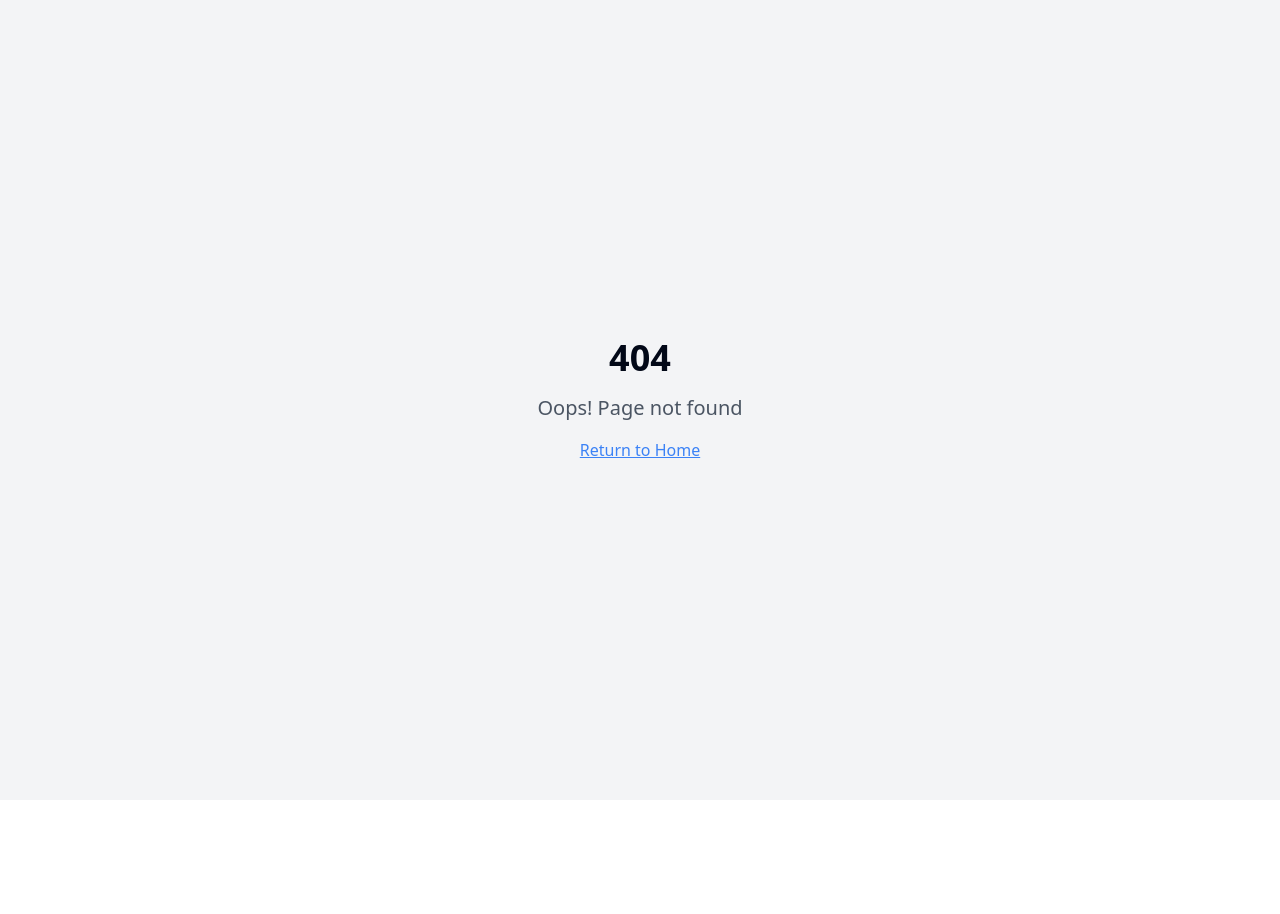
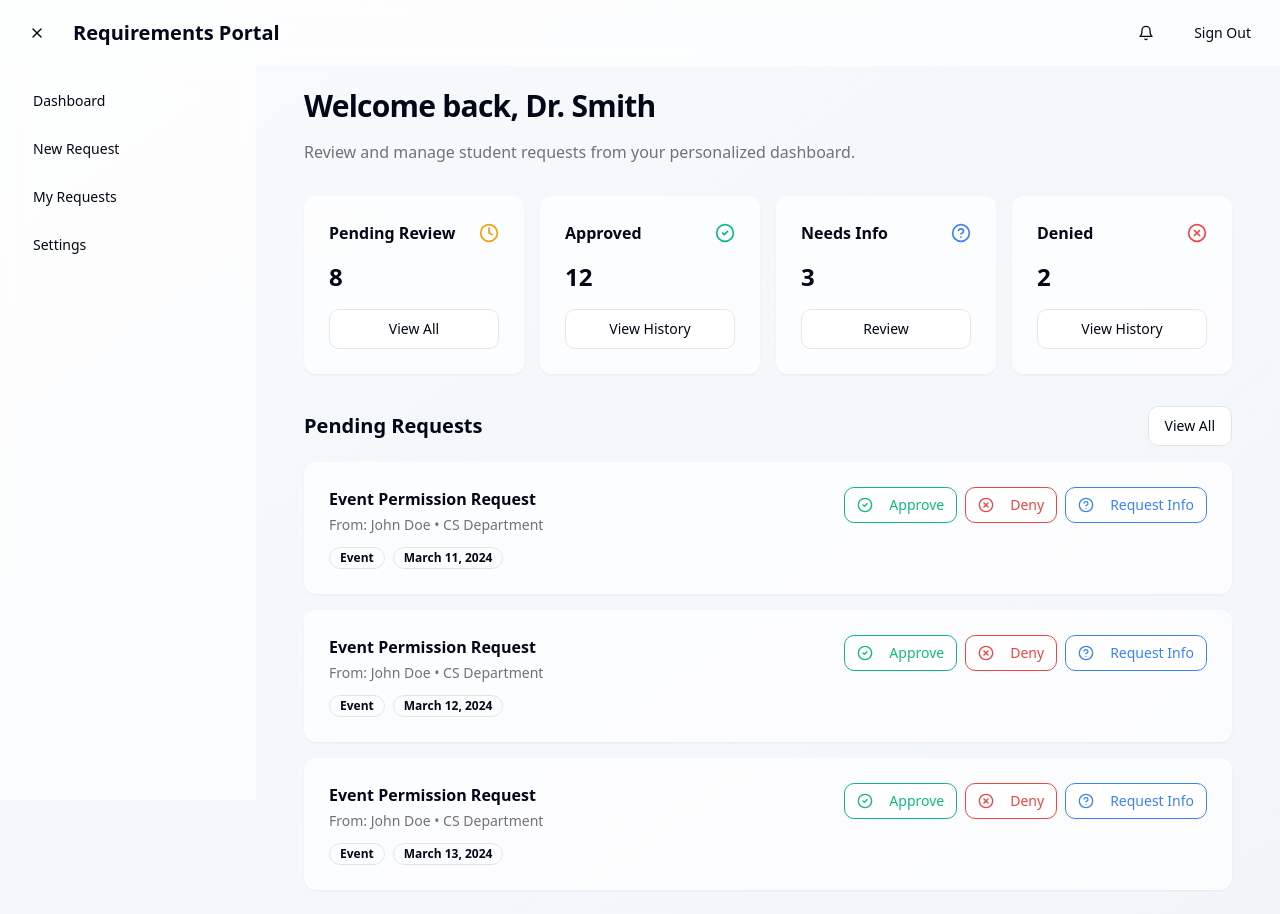
Before and after one commit to PraneethEmandi/SE-PROJECT, a React (Vite) app: page /faculty/dashboard in a window 1280 px wide. Before the commit this address had no page. Before the commit the page ends 800 px from the top, so only its background shows below. Built offline with nearby package versions, Linux system fonts and the light colour scheme.

Commit message:
Add faculty advisor dashboard UI
This commit introduces a user interface for the faculty advisor dashboard.  The specific implementation details are not included in this commit message.

```diff
--- a/src/App.tsx
+++ b/src/App.tsx
@@ -6,6 +6,7 @@ import { QueryClient, QueryClientProvider } from "@tanstack/react-query";
 import { BrowserRouter, Routes, Route } from "react-router-dom";
 import LoginPage from "./pages/auth/LoginPage";
 import Index from "./pages/Index";
+import FacultyDashboard from "./pages/faculty/Dashboard";
 import NotFound from "./pages/NotFound";
 
 const queryClient = new QueryClient();
@@ -19,6 +20,7 @@ const App = () => (
         <Routes>
           <Route path="/" element={<LoginPage />} />
           <Route path="/dashboard" element={<Index />} />
+          <Route path="/faculty/dashboard" element={<FacultyDashboard />} />
           <Route path="*" element={<NotFound />} />
         </Routes>
       </BrowserRouter>
--- /dev/null
+++ b/src/pages/faculty/Dashboard.tsx
@@ -0,0 +1,114 @@
+
+import { Card, CardContent } from "@/components/ui/card";
+import DashboardLayout from "@/components/layout/DashboardLayout";
+import { Button } from "@/components/ui/button";
+import { Badge } from "@/components/ui/badge";
+import { CheckCircle2, Clock, HelpCircle, XCircle } from "lucide-react";
+
+const FacultyDashboard = () => {
+  return (
+    <DashboardLayout>
+      <div className="space-y-8">
+        {/* Welcome Section */}
+        <section className="space-y-4">
+          <h2 className="text-3xl font-bold tracking-tight">Welcome back, Dr. Smith</h2>
+          <p className="text-muted-foreground">
+            Review and manage student requests from your personalized dashboard.
+          </p>
+        </section>
+
+        {/* Stats Overview */}
+        <section className="grid gap-4 md:grid-cols-2 lg:grid-cols-4">
+          <Card className="p-6 glass">
+            <div className="flex flex-col gap-4">
+              <div className="flex items-center justify-between">
+                <h3 className="font-semibold">Pending Review</h3>
+                <Clock className="h-5 w-5 text-amber-500" />
+              </div>
+              <p className="text-2xl font-bold">8</p>
+              <Button variant="outline" className="w-full">View All</Button>
+            </div>
+          </Card>
+
+          <Card className="p-6 glass">
+            <div className="flex flex-col gap-4">
+              <div className="flex items-center justify-between">
+                <h3 className="font-semibold">Approved</h3>
+                <CheckCircle2 className="h-5 w-5 text-emerald-500" />
+              </div>
+              <p className="text-2xl font-bold">12</p>
+              <Button variant="outline" className="w-full">View History</Button>
+            </div>
+          </Card>
+
+          <Card className="p-6 glass">
+            <div className="flex flex-col gap-4">
+              <div className="flex items-center justify-between">
+                <h3 className="font-semibold">Needs Info</h3>
+                <HelpCircle className="h-5 w-5 text-blue-500" />
+              </div>
+              <p className="text-2xl font-bold">3</p>
+              <Button variant="outline" className="w-full">Review</Button>
+            </div>
+          </Card>
+
+          <Card className="p-6 glass">
+            <div className="flex flex-col gap-4">
+              <div className="flex items-center justify-between">
+                <h3 className="font-semibold">Denied</h3>
+                <XCircle className="h-5 w-5 text-red-500" />
+              </div>
+              <p className="text-2xl font-bold">2</p>
+              <Button variant="outline" className="w-full">View History</Button>
+            </div>
+          </Card>
+        </section>
+
+        {/* Pending Requests */}
+        <section className="space-y-4">
+          <div className="flex items-center justify-between">
+            <h3 className="text-xl font-semibold">Pending Requests</h3>
+            <Button variant="outline">View All</Button>
+          </div>
+
+          <div className="grid gap-4">
+            {[1, 2, 3].map((i) => (
+              <Card key={i} className="glass">
+                <CardContent className="p-6">
+                  <div className="flex items-start justify-between">
+                    <div className="space-y-3">
+                      <div className="space-y-1">
+                        <h4 className="font-semibold">Event Permission Request</h4>
+                        <p className="text-sm text-muted-foreground">From: John Doe • CS Department</p>
+                      </div>
+                      <div className="flex gap-2">
+                        <Badge variant="outline">Event</Badge>
+                        <Badge variant="outline">March {i+10}, 2024</Badge>
+                      </div>
+                    </div>
+                    <div className="flex gap-2">
+                      <Button size="sm" variant="outline" className="border-emerald-500 text-emerald-500 hover:bg-emerald-50">
+                        <CheckCircle2 className="mr-2 h-4 w-4" />
+                        Approve
+                      </Button>
+                      <Button size="sm" variant="outline" className="border-red-500 text-red-500 hover:bg-red-50">
+                        <XCircle className="mr-2 h-4 w-4" />
+                        Deny
+                      </Button>
+                      <Button size="sm" variant="outline" className="border-blue-500 text-blue-500 hover:bg-blue-50">
+                        <HelpCircle className="mr-2 h-4 w-4" />
+                        Request Info
+                      </Button>
+                    </div>
+                  </div>
+                </CardContent>
+              </Card>
+            ))}
+          </div>
+        </section>
+      </div>
+    </DashboardLayout>
+  );
+};
+
+export default FacultyDashboard;
```
